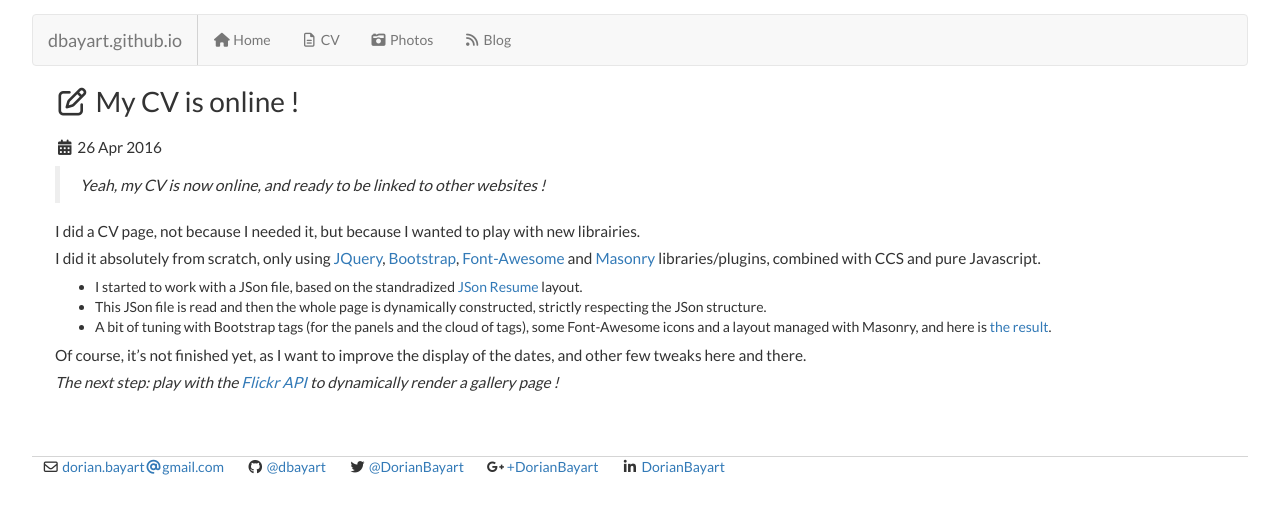
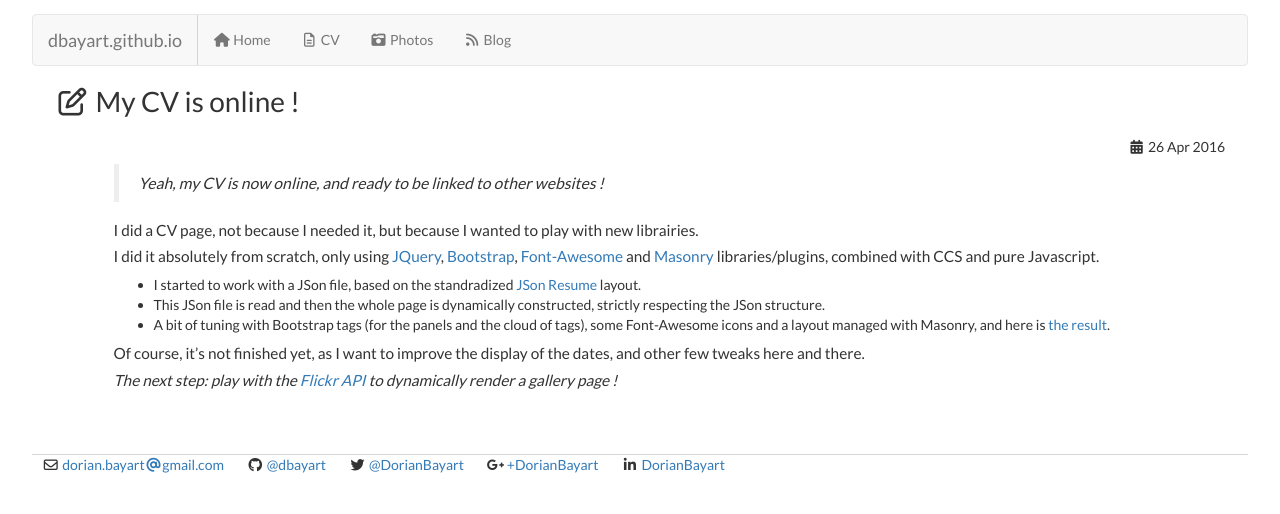
Before and after one commit to dorianbayart/dorianbayart.github.io, a Jekyll site: the page built from _posts/2016-04-26-cv-online.md, in a window 1280 px wide. Shown: the top 514 px of the page. Built offline with Jekyll 4.4.1, drawn with Linux system fonts in a browser that asks for light colours; nearby versions of some CDN libraries; comment, search, counter and statistics services are not loaded.

Commit message:
Update post.html

```diff
--- a/_layouts/post.html
+++ b/_layouts/post.html
@@ -1,6 +1,8 @@
 ---
 layout: default
 ---
+
+<link rel="stylesheet" type="text/css" href="/css/post.css">
 
 <h1><i class="fa fa-pencil-square-o fa-fw"></i>&nbsp;{{ page.title }}</h1>
 <p class="meta"><i class="fa fa-calendar fa-fw"></i>&nbsp;{{ page.date | date_to_string }}</p>
```
